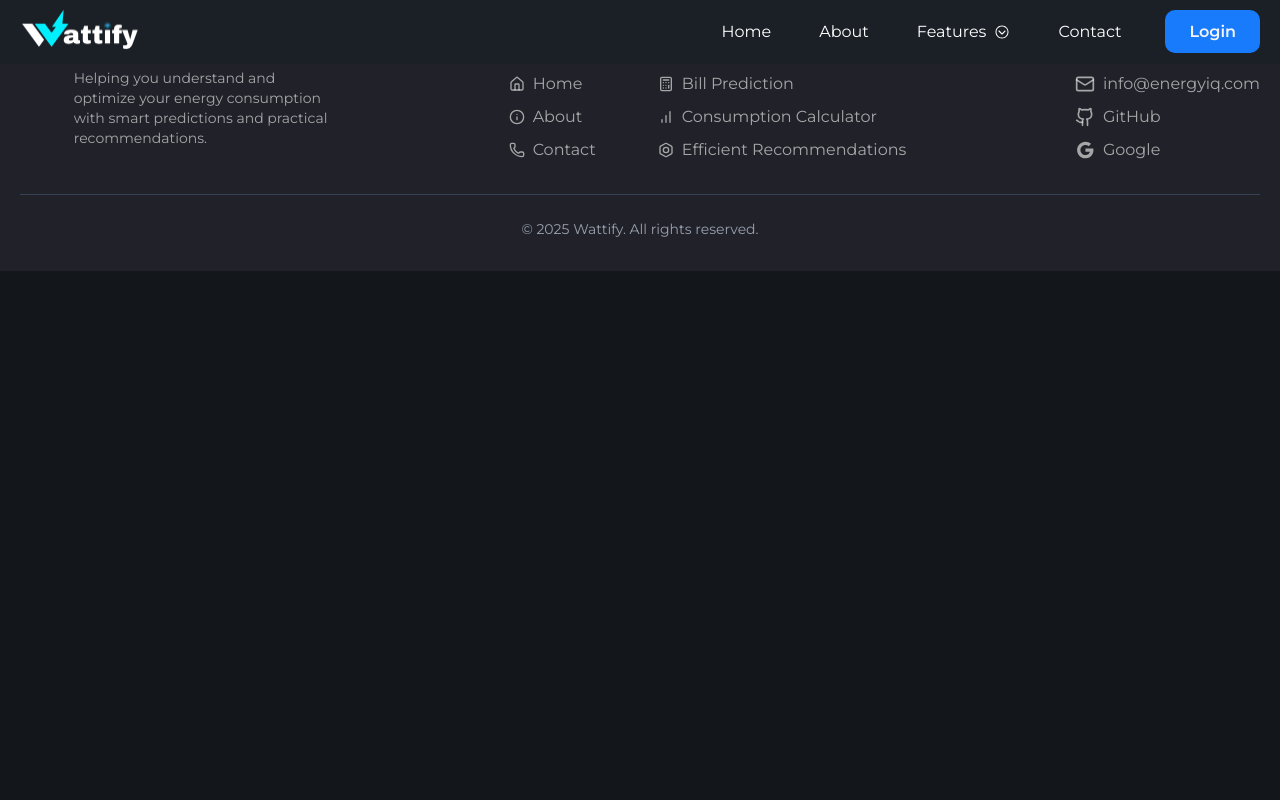
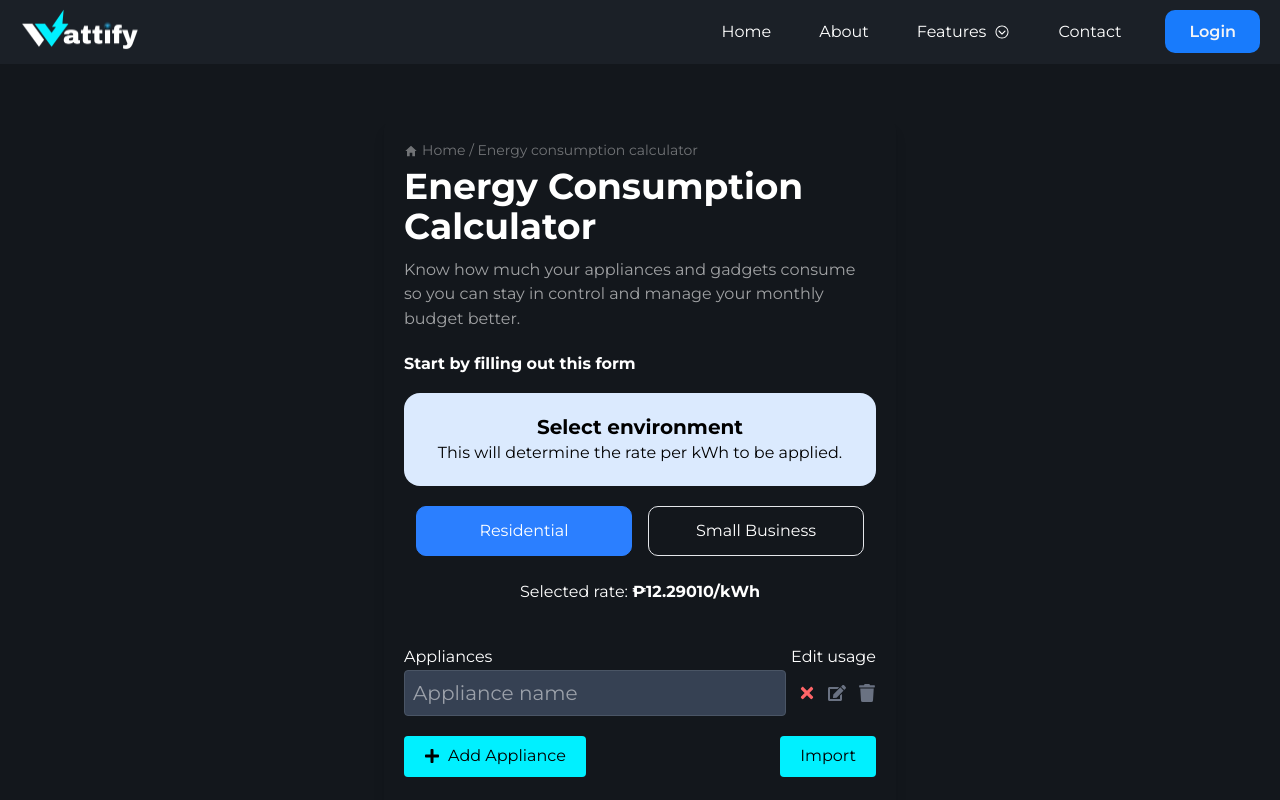
Before and after one commit to thebadsektor/tc3202-3a-3, a React (Vite) app in the folder frontend/seconsumptiontracker-app/: page /consumption-calculator in a window 1280 px wide. Shown: the top 800 px of the page. Built offline with nearby package versions, Linux system fonts and the light colour scheme; no server answers; a web font is replaced by a local one.

Commit message:
fixed navigation,corrected some wrong spellings. and monthly income -> environment based rate

```diff
--- a/frontend/seconsumptiontracker-app/src/App.jsx
+++ b/frontend/seconsumptiontracker-app/src/App.jsx
@@ -1,4 +1,3 @@
-import { useState, useEffect } from "react";
 import { Routes, Route, useLocation, useNavigate } from "react-router-dom";
 import Navigation from "./components/Navigation";
 import UserDashboard from "./pages/UserDashboardPage";
@@ -30,7 +29,11 @@ function App() {
         <Route exact path="/" element={<HeroPage />} />
         <Route exact path="/login-form" element={<LoginFormDemo />} />
         <Route exact path="/signup-form" element={<SignupFormDemo />} />
-        <Route exact path="/bill-calculator" element={<BillCalculator />} />
+        <Route
+          exact
+          path="/consumption-calculator"
+          element={<BillCalculator />}
+        />
         <Route exact path="/bill-prediction" element={<BillPrediction />} />
         <Route
           exact
--- a/frontend/seconsumptiontracker-app/src/components/Footer.jsx
+++ b/frontend/seconsumptiontracker-app/src/components/Footer.jsx
@@ -84,7 +84,7 @@ const Footer = () => {
                 </li>
                 <li>
                   <a
-                    href="/bill-calculator"
+                    href="/consumption-calculator"
                     className="flex items-center hover:text-white transition duration-200"
                   >
                     <BarChartIcon className="h-4 w-4 mr-2" />
--- a/frontend/seconsumptiontracker-app/src/components/Navigation.jsx
+++ b/frontend/seconsumptiontracker-app/src/components/Navigation.jsx
@@ -284,7 +284,7 @@ function Navigation() {
                 </li>
                 <li>
                   <Link
-                    to="/bill-calculator"
+                    to="/consumption-calculator"
                     className="block px-6 py-3 hover:bg-gray-700 text-base transition-all hover:rounded-lg"
                   >
                     Energy Consumption Calculator
@@ -417,7 +417,7 @@ function Navigation() {
                   Bill Calculator
                 </Link>
                 <Link
-                  to="/bill-calculator"
+                  to="/consumption-calculator"
                   className="text-xl hover:underline transition duration-500"
                   onClick={() => setMobileMenuOpen(false)}
                 >
--- a/frontend/seconsumptiontracker-app/src/pages/BillCalcuOutput.jsx
+++ b/frontend/seconsumptiontracker-app/src/pages/BillCalcuOutput.jsx
@@ -269,7 +269,7 @@ function BillCalcuOutput() {
               View Details
             </button>
             <button
-              onClick={() => navigate("/bill-calculator")}
+              onClick={() => navigate("/consumption-calculator")}
               className="w-50 text-white py-3 px-4 mt-3 text-5xl leading-tight cursor-pointer font-semibold bg-transparent border-2 hover:bg-gray-800 rounded transition"
             >
               Compute Another
--- a/frontend/seconsumptiontracker-app/src/pages/BillCalculator.jsx
+++ b/frontend/seconsumptiontracker-app/src/pages/BillCalculator.jsx
@@ -34,7 +34,8 @@ export default function DynamicTextFields() {
   const [dataLoading, setDataLoading] = useState(true);
   const [userDetails, setUserDetails] = useState(null);
   const [currentSetId, setCurrentSetId] = useState(null);
-
+  const [selectedType, setSelectedType] = useState("residential");
+  const [electricityRate, setElectricityRate] = useState(12.2901);
   const [applianceSets, setApplianceSets] = useState({});
   const [importModalOpened, setImportModalOpened] = useState(false);
   const [deleteModal, setDeleteModal] = useState(false);
@@ -175,39 +176,12 @@ export default function DynamicTextFields() {
     }
   }, []);
 
-  const handleIncrement = () => {
-    setValue((prev) => {
-      const newValue = prev === "" ? 500 : prev + 500;
-      setError(false);
-      return newValue;
-    });
-  };
-
-  const handleDecrement = () => {
-    setValue((prev) => {
-      if (prev === "" || prev - 500 < 500) {
-        setError(true); // Show error if below 500
-        return prev === "" ? 500 : prev; // Prevent going below 500
-      }
-      return prev - 500;
-    });
-  };
-
-  const handleChange = (e) => {
-    const newValue = e.target.value.replace(/[^0-9]/g, ""); // Remove non-numeric chars
-    if (newValue === "") {
-      setValue("");
-      setError(false); // Hide error if empty
-      return;
-    }
-
-    const parsedValue = parseInt(newValue, 10);
-    setValue(parsedValue);
-
-    if (parsedValue < 500) {
-      setError(true); // Show error if below 500
+  const handleTypeSelection = (type) => {
+    setSelectedType(type);
+    if (type === "residential") {
+      setElectricityRate(12.2901);
     } else {
-      setError(false); // Hide error if valid
+      setElectricityRate(13.4717);
     }
   };
 
@@ -463,8 +437,6 @@ export default function DynamicTextFields() {
 
     if (fields.some((field) => !field.completed)) return;
 
-    const electricityRate = 12.1901;
-
     const applianceResults = Object.entries(applianceData).map(
       ([name, data]) => {
         const { watt, hours, days, weeks, quant } = data;
@@ -636,7 +608,7 @@ export default function DynamicTextFields() {
   return (
     <>
       <div className="w-full min-h-[90vh] h-auto flex items-start justify-center mt-[15vh]">
-        <div className="max-w-lg mx-auto p-5 text-white rounded-lg shadow-lg">
+        <div className="max-w-lg mx-auto p-5 text-white rounded-lg shadow-lg ">
           <span className="text-white/40 text-[14px] inline-flex items-center gap-1">
             <IoMdHome /> Home / Energy consumption calculator
           </span>
@@ -651,48 +623,47 @@ export default function DynamicTextFields() {
 
           <p className="font-bold mb-4">Start by filling out this form</p>
 
-          <div className="bg-blue-100 py-5 px-15 rounded-2xl text-black mb-5">
+          <div className="bg-blue-100 py-5 px-6 rounded-2xl text-black mb-5">
             <h1 className="text-xl text-center font-bold">
-              Average Monthly Bill
+              Select environment
             </h1>
             <p className="text-center">
               This will determine the rate per kWh to be applied.
             </p>
           </div>
-          <div className="flex flex-col items-center gap-2 mb-10">
-            <div className="flex items-center gap-2">
+          <div className="flex flex-col items-center gap-4 mb-10">
+            <div className="flex justify-center gap-4 w-full max-w-md">
               <button
-                className="w-10 h-10 flex items-center justify-center rounded-full border-2 border-blue-200 text-blue-200 hover:bg-white/20 cursor-pointer"
-                onClick={handleDecrement}
+                className={`flex-1 py-3 px-6 rounded-lg border-1  cursor-pointer ${
+                  selectedType === "residential"
+                    ? "border-blue-500 bg-blue-500 text-white"
+                    : "border-blue-200 text-white hover:bg-blue-400"
+                } font-medium transition-colors`}
+                onClick={() => handleTypeSelection("residential")}
               >
-                <FaMinus />
+                Residential
               </button>
 
-              <div className="flex items-center w-48 p-2 border rounded-lg bg-white font-bold text-gray-800">
-                <span className="text-gray-400 mr-2">Php</span>
-                <input
-                  type="text"
-                  value={value === "" ? "" : value.toLocaleString()}
-                  onChange={handleChange}
-                  placeholder="500"
-                  className="w-full bg-transparent outline-none text-right font-bold placeholder-gray-400"
-                />
-              </div>
-
               <button
-                className="w-10 h-10 flex items-center justify-center rounded-full border-2 border-blue-200 text-blue-200 hover:bg-white/20 cursor-pointer"
-                onClick={handleIncrement}
+                className={`flex-1 py-3 px-6 rounded-lg border-1  cursor-pointer ${
+                  selectedType === "business"
+                    ? "border-gray-500 bg-blue-500 text-white"
+                    : "border-gray-200 text-white hover:bg-blue-400"
+                } font-medium transition-colors`}
+                onClick={() => handleTypeSelection("business")}
               >
-                <FaPlus />
+                Small Business
               </button>
             </div>
 
-            {/* Error Message */}
-            {error && (
-              <p className="text-red-500 text-sm">
-                Value cannot be lower than 500
+            <div className="text-center mt-2">
+              <p>
+                Selected rate:{" "}
+                <span className="font-bold">
+                  ₱{electricityRate.toFixed(5)}/kWh
+                </span>
               </p>
-            )}
+            </div>
           </div>
           <div className="flex justify-between">
             <p className="">Appliances</p>
--- a/frontend/seconsumptiontracker-app/src/pages/HeroPage.jsx
+++ b/frontend/seconsumptiontracker-app/src/pages/HeroPage.jsx
@@ -114,16 +114,16 @@ function HeroPage() {
 
   const features = [
     {
-      title: "Simple and Fast Bill Calculator",
+      title: "Simple and Accurate Bill Prediction",
       description:
         "Get insights from your data with our advanced machine learning algorithms that identify patterns and trends automatically.",
-      link: "/bill-calculator",
+      link: "/bill-prediction",
     },
     {
       title: "Energy Consumption Calculator",
       description:
         "All components are fully responsive and adapt seamlessly to any device size for optimal user experience.",
-      link: "#",
+      link: "/consumption-calculator",
     },
     {
       title: "Energy Consumption Optimizer",
```
